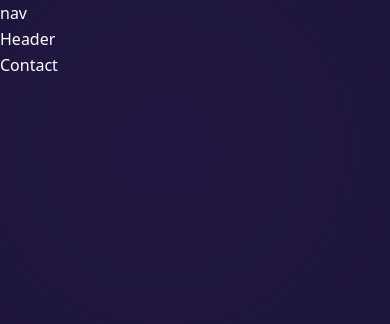
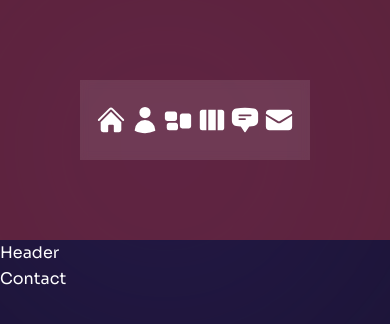
Before and after one commit to kyusufm/kyusufm.github.io, a Next.js app: page /contact in a window 390 px wide. Shown: the top 324 px of the page. Built offline with nearby package versions, Linux system fonts and the light colour scheme.

Commit message:
component

```diff
--- a/components/Layout.js
+++ b/components/Layout.js
@@ -17,7 +17,7 @@
 
 const Layout = ({children}) => {
   return (
-    <div className = {`page bg-site text-white bg-cover bg-no-repeat ${sora.variable}`}>
+    <div className = {`page bg-site text-white bg-cover bg-no-repeat ${sora.variable} font-sora relative`}>
       <Nav />
       <Header />
       {children}
--- a/components/Nav.js
+++ b/components/Nav.js
@@ -26,8 +26,26 @@
   },
 ];
 
+//next link
+import Link from 'next/link';
+
+//next router
+import {useRouter} from 'next/router';
+
+
 const Nav = () => {
-  return <nav>nav</nav>;
+  const router = useRouter();
+  const pathname = router.pathname;
+  return(
+    <nav className='flex flex-col items-center xl:justify-center gap-y-4 fied h-max bottom-0 mt-auto xl:right-[2%] z-50 top-0 w-full xl:w-16 xl:max-w-md xl:h-screen bg-red-500/30 p-20'>
+      { /** inner */}
+      <div className='flex w-full xl:flex-col items-center justify-between xl:justify-center gap-y-10 px-4 md:px-40 xl:px-0 h-[80px] xl:h-max py-8 bg-white/10 backdrop-blur-sm text-3xl xl:text-xl xl:rounded-full'>
+        {navData.map((link, index) => {
+          return <Link href = {link.path}>{link.icon}</Link>
+        })}
+      </div>
+    </nav>
+    );
 };
 
 export default Nav;
--- a/components/TopLeftImg.js
+++ b/components/TopLeftImg.js
@@ -1,6 +1,11 @@
 import Image from "next/image"
+
 const TopLeftImg = () => {
-  return <div>Top Left Image</div>;
+  return (
+    <div className='absolute left-0 top-0 mix-blend-color-dodge z-10 w-[200px] xl:w-[400px] opacity-50'>
+      <Image src='/top-left-img.png' width={400} height={400} alt='' />
+    </div>
+  );
 };
 
 export default TopLeftImg;
```
Also changed, not shown: .eslintrc.json (deleted).
